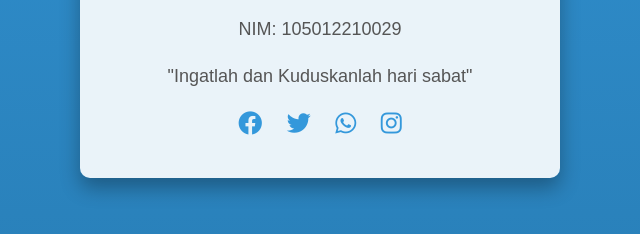
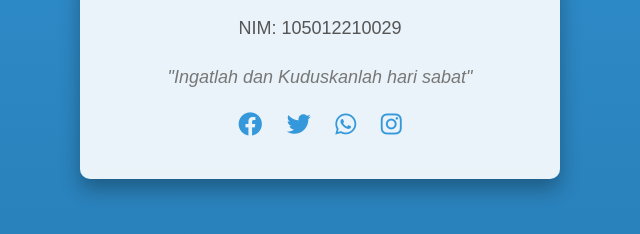
Before and after one commit to IrmandoKoyo/irmandokoyo.github.io, a plain HTML site: page index.html in a window 1280 px wide. Shown: the part 518-752 px from the top of the page, 320-960 px from the left. Drawn offline with Linux system fonts and the light colour scheme.

Commit message:
Update index.html
DATA

```diff
--- a/index.html
+++ b/index.html
@@ -8,12 +8,12 @@
   <style>
     body {
       font-family: "Arial", sans-serif;
-      background: linear-gradient(to bottom, #3498db, #2980b9);
       margin: 0;
       display: flex;
       justify-content: center;
       align-items: center;
       min-height: 100vh;
+      background: linear-gradient(to bottom, #3498db, #2980b9);
     }
     .container {
       background-color: rgba(255, 255, 255, 0.9);
@@ -44,6 +44,11 @@
       margin-bottom: 10px;
       font-size: 18px;
     }
+    .quote {
+      color: #777;
+      font-style: italic;
+      margin-top: 20px;
+    }
     .social-icons {
       margin-top: 20px;
     }
@@ -67,7 +72,7 @@
     <p>Prodi: Sistem Informasi</p>
     <p>Tingkat: 2/semester 3</p>
     <p>NIM: 105012210029</p>
-    <p>"Ingatlah dan Kuduskanlah hari sabat"</p>
+    <p class="quote">"Ingatlah dan Kuduskanlah hari sabat"</p>
 
     <div class="social-icons">
       <a href="https://www.facebook.com/irmandokoyo" target="_blank"><i class="fab fa-facebook"></i></a>
```
